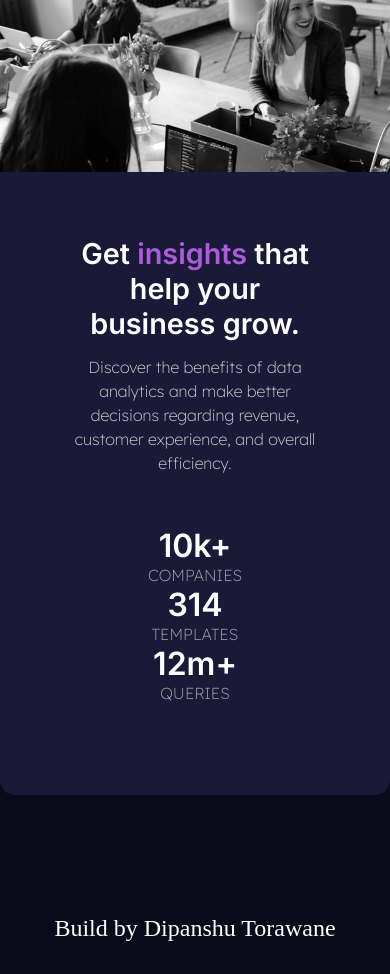
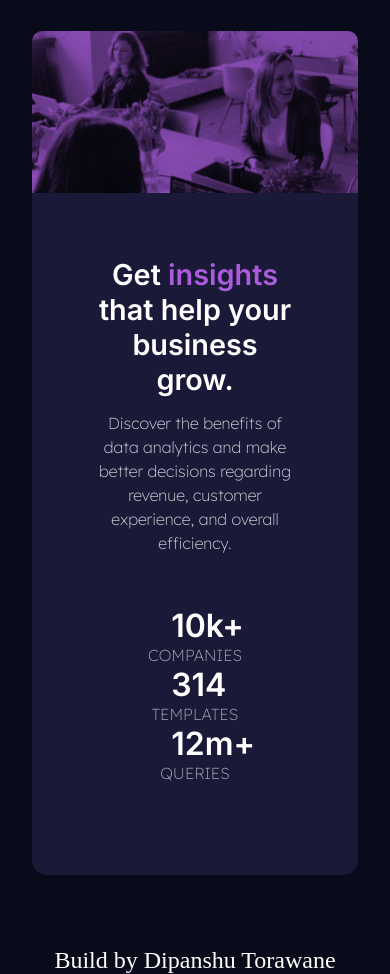
Before and after one commit to dipanshu18/stats-preview-card-component, a plain HTML site: page index.html in a window 390 px wide. Before the commit the page ends 942 px from the top, so only its background shows below. Drawn offline with Linux system fonts and the light colour scheme.

Commit message:
added a tint to the background image

```diff
--- a/css/styles.css
+++ b/css/styles.css
@@ -33,6 +33,9 @@ body {
   background-image: url("../images/image-header-desktop.jpg");
   width: 100%;
   border-radius: 0 10px 10px 0;
+  background-color: hsl(277, 64%, 61%);
+  background-blend-mode: multiply;
+  opacity: 0.8;
 }
 
 .purple-text {
@@ -66,7 +69,7 @@ body {
 .stats {
   display: flex;
   margin-top: 1.5em;
-  padding-right: 3em;
+  padding-right: 2em;
 }
 
 .stats-writing {
@@ -74,6 +77,10 @@ body {
   color: hsla(0, 0%, 100%);
   font-weight: 400;
   font-size: 2em;
+}
+
+li {
+  list-style: none;
 }
 
 a {
@@ -91,15 +98,16 @@ a:hover {
   color: white;
 }
 
-@media (max-width: 860px) {
+@media (max-width: 1000px) {
   body {
     height: 100vh;
+    padding: 2em;
   }
 
   .container {
     flex-direction: column-reverse;
     max-height: 100vh;
-    margin: 3em 1em;
+    margin-top: 6em;
   }
 
   .content {
--- a/index.html
+++ b/index.html
@@ -35,15 +35,17 @@
           regarding revenue, customer experience, and overall efficiency.
         </p>
         <div class="stats">
-          <div class="company-stats">
+          <div>
             <span class="stats-writing">10k+</span>
             <span class="light-writing">companies</span>
           </div>
-          <div class="template-stats">
+
+          <div>
             <span class="stats-writing">314</span>
             <span class="light-writing">templates</span>
           </div>
-          <div class="query-stats">
+
+          <div>
             <span class="stats-writing">12m+</span>
             <span class="light-writing">queries</span>
           </div>
```
Lines whose indentation alone changed are shown as unchanged.
